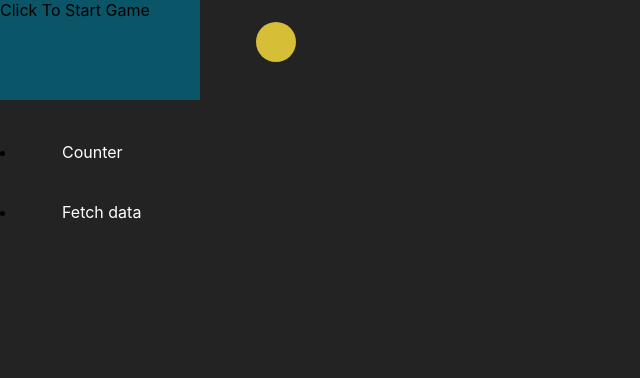
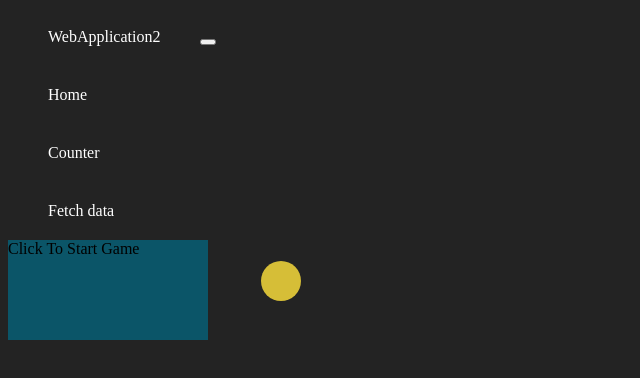
Before and after one commit to AngeloRWolff/angelo-wolff-portfolio, a React (Create React App) app: page / in a window 1280 px wide. Shown: the top 378 px of the page, without its empty margins (0-640 px from the left). Built offline with nearby package versions, Linux system fonts and the light colour scheme.

Commit message:
Routing Issue T5

```diff
--- a/src/App.js
+++ b/src/App.js
@@ -1,34 +1,38 @@
 import React, { Component } from 'react';
-import './App.css';
-import { Collapse, Container, Navbar, NavbarBrand, NavbarToggler, NavItem, NavLink } from 'reactstrap';
-import { BrowserRouter as Router,Switch, Route, Link } from 'react-router-dom';
-import Idle from './pages/Idle.js';
-import About from './pages/About';
-import Projects from './pages/Projects';
-import Contact from './pages/Contact';
+import { Route } from 'react-router';
+import { Layout } from './pages/Layout';
+import  Idle  from './pages/Idle';
+import  About  from './pages/About';
+import Projects  from './pages/Projects';
 
+export default class App extends Component {
+  static displayName = Layout.name;
 
-function App() {
+  render () {
     return (
-    <div>
-      <Router>
+      <Layout>
+        <Route exact path='/' component={Idle} />
+        <Route path='/counter' component={About} />
+        <Route path='/fetch-data' component={Projects} />
+      </Layout>
+    );
+  }
+}
+
+/*
+
+<ul className="App-header Fadein-top">
+            <Link to={'/about'} className="Fadein-top"> About</Link>
+            <Link to={'/projects'} className="Fadein-top">Projects</Link>
+            <Link to={'/contact'} className="Fadein-top">Contact </Link>
+          </ul>
+          <Switch>
             <Route exact path='/' component={Idle} />
             <Route path='/about' component={About} />
             <Route path='/projects' component={Projects} />
-        <Route path='/contact' component={Contact} />
+            <Route path='/contact' component={Contact}/>
+          </Switch>
 
-      <NavItem>
-      <NavLink tag={Link} className="text-dark" to="/">Home</NavLink>
-      </NavItem>
-     <NavItem>
-      <NavLink tag={Link} className="text-dark" to="/about">Counter</NavLink>
-     </NavItem>
-     <NavItem>
-      <NavLink tag={Link} className="text-dark" to="/projects">Fetch data</NavLink>
-      </NavItem>
-     </Router>
-    </div>
-    )
-  }
 
-export default App;
+*/
+//export default App;
--- a/src/index.js
+++ b/src/index.js
@@ -1,18 +1,19 @@
 import React from 'react';
+import ReactDOM from 'react-dom';
 import { BrowserRouter } from 'react-router-dom';
-import ReactDOM from 'react-dom';
-import './css/css/index.css';
 import App from './App';
-import Projects from './pages/Projects';
+
 
 import * as serviceWorker from './helper/serviceWorker';
 
+//const baseUrl = document.getElementsByTagName('base')[0].getAttribute('href');
+const rootElement = document.getElementById('root');
+
 ReactDOM.render(
-  <React.StrictMode>
+  <BrowserRouter>
     <App />
-  </React.StrictMode>,
-  document.getElementById('root')
-);
+  </BrowserRouter>,
+  rootElement);
 
 
 // If you want your app to work offline and load faster, you can change
--- /dev/null
+++ b/src/pages/Layout.js
@@ -0,0 +1,18 @@
+import React, { Component } from 'react';
+import { Container } from 'reactstrap';
+import { NavMenu } from './NavMenu';
+
+export class Layout extends Component {
+  static displayName = Layout.name;
+
+  render () {
+    return (
+      <div>
+        <NavMenu />
+        <Container>
+          {this.props.children}
+        </Container>
+      </div>
+    );
+  }
+}
--- /dev/null
+++ b/src/pages/NavMenu.js
@@ -0,0 +1,49 @@
+import React, { Component } from 'react';
+import { Collapse, Container, Navbar, NavbarBrand, NavbarToggler, NavItem, NavLink } from 'reactstrap';
+import { Link } from 'react-router-dom';
+//import './NavMenu.css';
+
+export class NavMenu extends Component {
+  static displayName = NavMenu.name;
+
+  constructor (props) {
+    super(props);
+
+    this.toggleNavbar = this.toggleNavbar.bind(this);
+    this.state = {
+      collapsed: true
+    };
+  }
+
+  toggleNavbar () {
+    this.setState({
+      collapsed: !this.state.collapsed
+    });
+  }
+
+  render () {
+    return (
+      <header>
+        <Navbar className="navbar-expand-sm navbar-toggleable-sm ng-white border-bottom box-shadow mb-3" light>
+          <Container>
+            <NavbarBrand tag={Link} to="/">WebApplication2</NavbarBrand>
+            <NavbarToggler onClick={this.toggleNavbar} className="mr-2" />
+            <Collapse className="d-sm-inline-flex flex-sm-row-reverse" isOpen={!this.state.collapsed} navbar>
+              <ul className="navbar-nav flex-grow">
+                <NavItem>
+                  <NavLink tag={Link} className="text-dark" to="/">Home</NavLink>
+                </NavItem>
+                <NavItem>
+                  <NavLink tag={Link} className="text-dark" to="/counter">Counter</NavLink>
+                </NavItem>
+                <NavItem>
+                  <NavLink tag={Link} className="text-dark" to="/fetch-data">Fetch data</NavLink>
+                </NavItem>
+              </ul>
+            </Collapse>
+          </Container>
+        </Navbar>
+      </header>
+    );
+  }
+}
```
Lines whose indentation alone changed are shown as unchanged.
